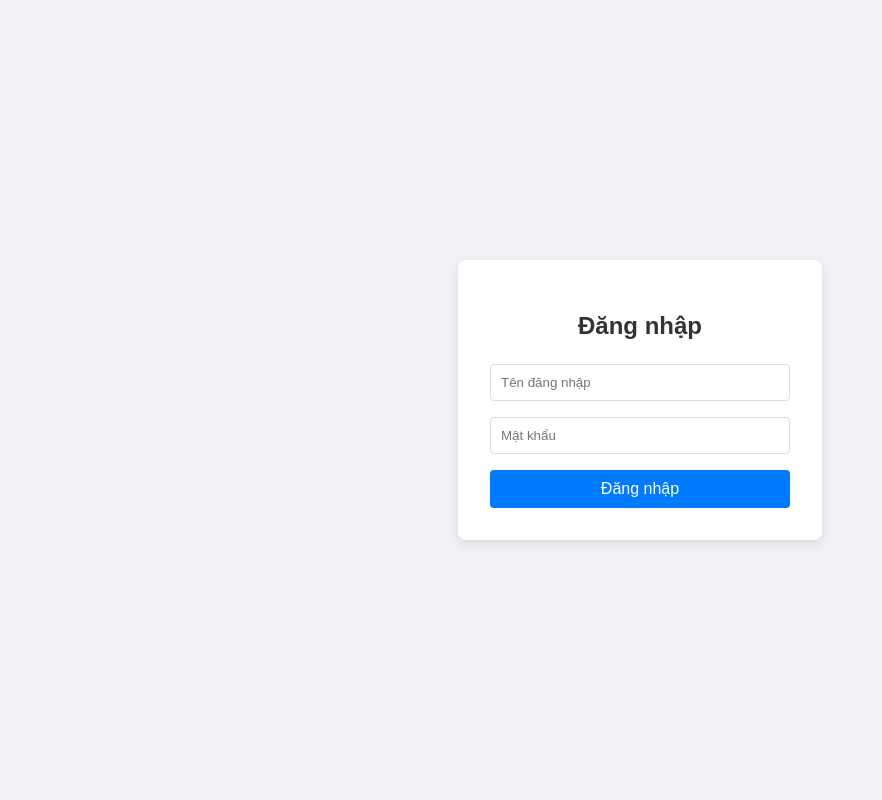
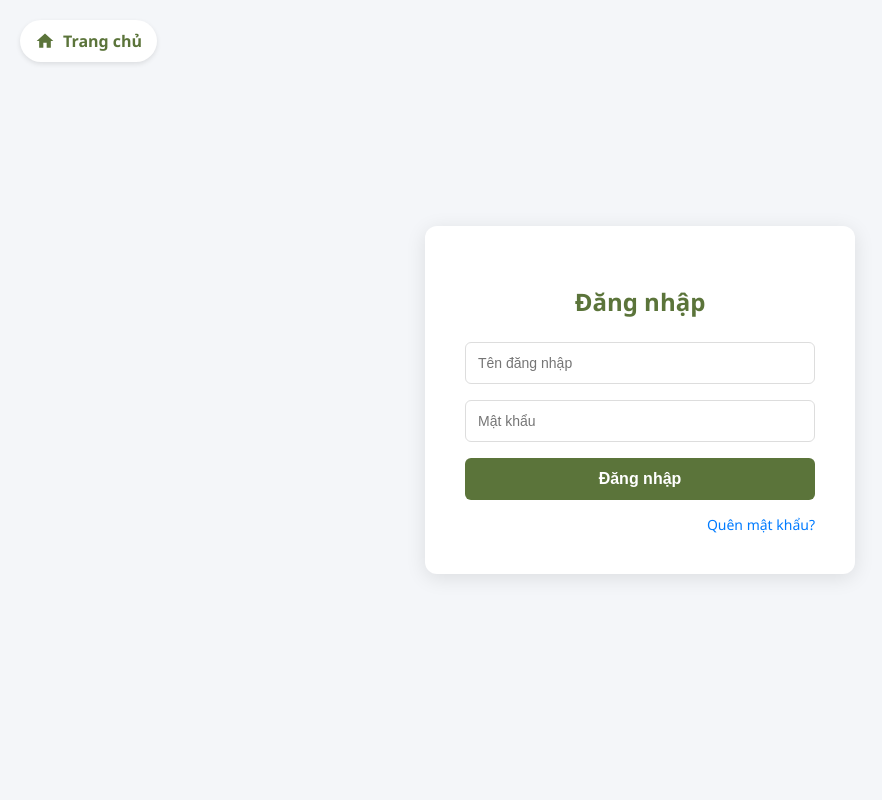
Before and after one commit to Worlds0112/CongCaPhe, a PHP site: page /login.php in a window 1280 px wide. Shown: the whole page, without its empty margins (0-882 px from the left). Run offline with PHP 8.4, Linux system fonts and the light colour scheme.

Commit message:
Thêm quên mật khẩu và sửa lại phần đăng nhập

```diff
--- a/login.php
+++ b/login.php
@@ -2,15 +2,10 @@
 // Bắt đầu session để kiểm tra xem họ ĐÃ đăng nhập chưa
 session_start();
 
-// Nếu đã đăng nhập rồi, tự động chuyển hướng
+// Nếu đã đăng nhập rồi, tự động chuyển hướng về trang chủ
 if (isset($_SESSION['user_id'])) {
-    if ($_SESSION['role'] == 'admin') {
-        header('Location: admin/product_list.php');
-        exit();
-    } else {
-        header('Location: pos/pos.php');
-        exit();
-    }
+    header('Location: index.php');
+    exit();
 }
 ?>
 
@@ -18,58 +13,114 @@ if (isset($_SESSION['user_id'])) {
 <html lang="vi">
 <head>
     <meta charset="UTF-8">
-    <title>Đăng nhập hệ thống</title>
+    <title>Đăng nhập - Cộng Cà Phê</title>
     <style>
         body {
-            font-family: Arial, sans-serif;
-            background-color: #f0f2f5;
+            font-family: "Segoe UI", Tahoma, Geneva, Verdana, sans-serif;
+            background-color: #f4f6f9;
             display: flex;
             justify-content: center;
             align-items: center;
             height: 100vh;
             margin: 0;
+            position: relative; /* Để định vị nút back */
         }
+
+        /* CSS CHO NÚT VỀ TRANG CHỦ */
+        .back-home {
+            position: absolute;
+            top: 20px;
+            left: 20px;
+            text-decoration: none;
+            color: #5B743A;
+            font-weight: 600;
+            display: flex;
+            align-items: center;
+            gap: 8px;
+            padding: 10px 15px;
+            background: white;
+            border-radius: 30px;
+            box-shadow: 0 2px 5px rgba(0,0,0,0.1);
+            transition: all 0.3s ease;
+        }
+        .back-home:hover {
+            transform: translateX(-3px);
+            box-shadow: 0 4px 8px rgba(0,0,0,0.15);
+        }
+        .back-home svg {
+            width: 20px;
+            height: 20px;
+            fill: #5B743A;
+        }
+
+        /* CSS LOGIN CŨ */
         .login-container {
             background-color: #fff;
-            padding: 2rem;
-            border-radius: 8px;
-            box-shadow: 0 4px 12px rgba(0,0,0,0.1);
-            width: 300px;
+            padding: 2.5rem;
+            border-radius: 12px;
+            box-shadow: 0 4px 20px rgba(0,0,0,0.1);
+            width: 350px;
             text-align: center;
         }
         .login-container h2 {
             margin-bottom: 1.5rem;
-            color: #333;
+            color: #5B743A;
+            font-weight: bold;
         }
         .login-container input[type="text"],
         .login-container input[type="password"] {
             width: 100%;
-            padding: 10px;
+            padding: 12px;
             margin-bottom: 1rem;
             border: 1px solid #ddd;
-            border-radius: 4px;
-            box-sizing: border-box; /* Quan trọng để padding không làm vỡ layout */
+            border-radius: 6px;
+            box-sizing: border-box;
+            font-size: 14px;
         }
         .login-container button {
             width: 100%;
-            padding: 10px;
-            background-color: #007bff;
+            padding: 12px;
+            background-color: #5B743A;
             border: none;
-            border-radius: 4px;
+            border-radius: 6px;
             color: white;
             font-size: 16px;
+            font-weight: bold;
             cursor: pointer;
+            transition: background 0.3s;
         }
         .login-container button:hover {
-            background-color: #0056b3;
+            background-color: #4a602f;
         }
         .error-message {
-            color: red;
+            color: #dc3545;
             margin-top: 1rem;
+            font-size: 14px;
+            background: #ffe6e6;
+            padding: 10px;
+            border-radius: 4px;
+        }
+        .forgot-link {
+            display: block;
+            margin-top: 15px;
+            text-align: right;
+            font-size: 14px;
+        }
+        .forgot-link a {
+            color: #007bff;
+            text-decoration: none;
+        }
+        .forgot-link a:hover {
+            text-decoration: underline;
         }
     </style>
 </head>
 <body>
+
+    <a href="index.php" class="back-home">
+        <svg xmlns="http://www.w3.org/2000/svg" viewBox="0 0 24 24"><path d="M10 20v-6h4v6h5v-8h3L12 3 2 12h3v8z"/></svg>
+        Trang chủ
+    </a>
 
     <div class="login-container">
         <h2>Đăng nhập</h2>
@@ -81,11 +132,16 @@ if (isset($_SESSION['user_id'])) {
             <div>
                 <input type="password" name="password" placeholder="Mật khẩu" required>
             </div>
+
             <button type="submit">Đăng nhập</button>
+
+            <div class="forgot-link">
+                <a href="forgot_password.php">Quên mật khẩu?</a>
+            </div>
+
         </form>
 
         <?php
-        // Hiển thị thông báo lỗi nếu bị chuyển về
         if (isset($_GET['error'])) {
             echo '<p class="error-message">Sai tên đăng nhập hoặc mật khẩu!</p>';
         }
```
Also changed, not shown: forgot_password.php (added, +151 -0 lines).
